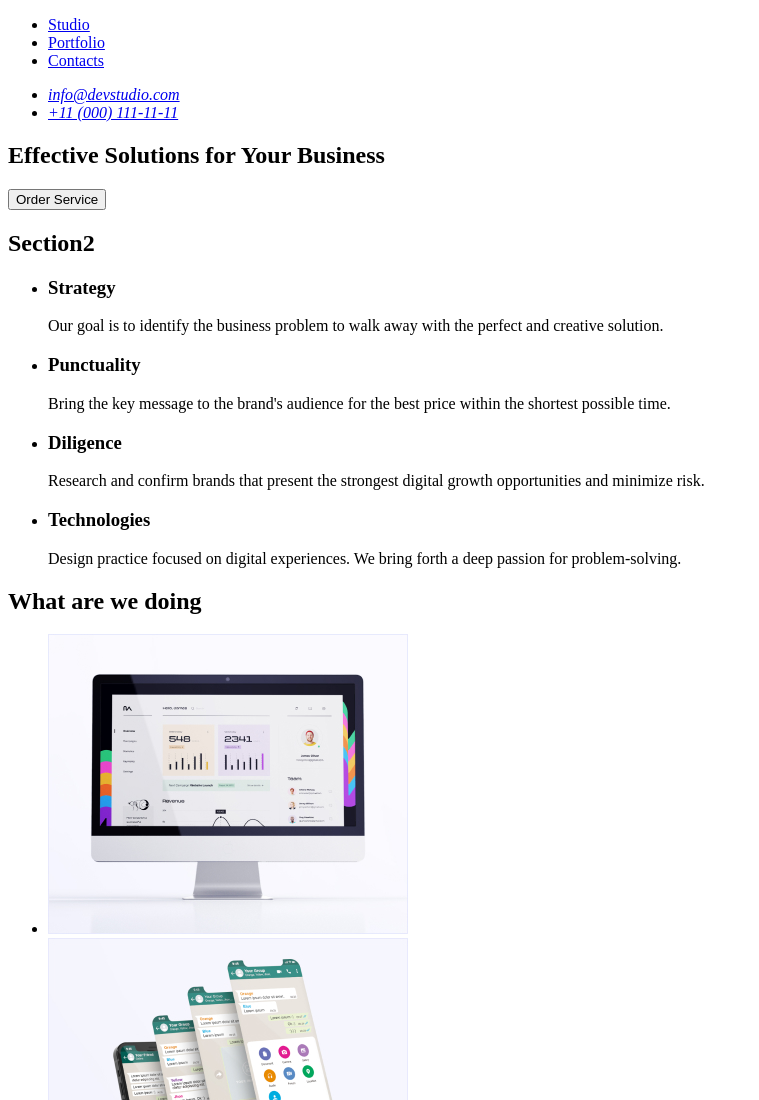
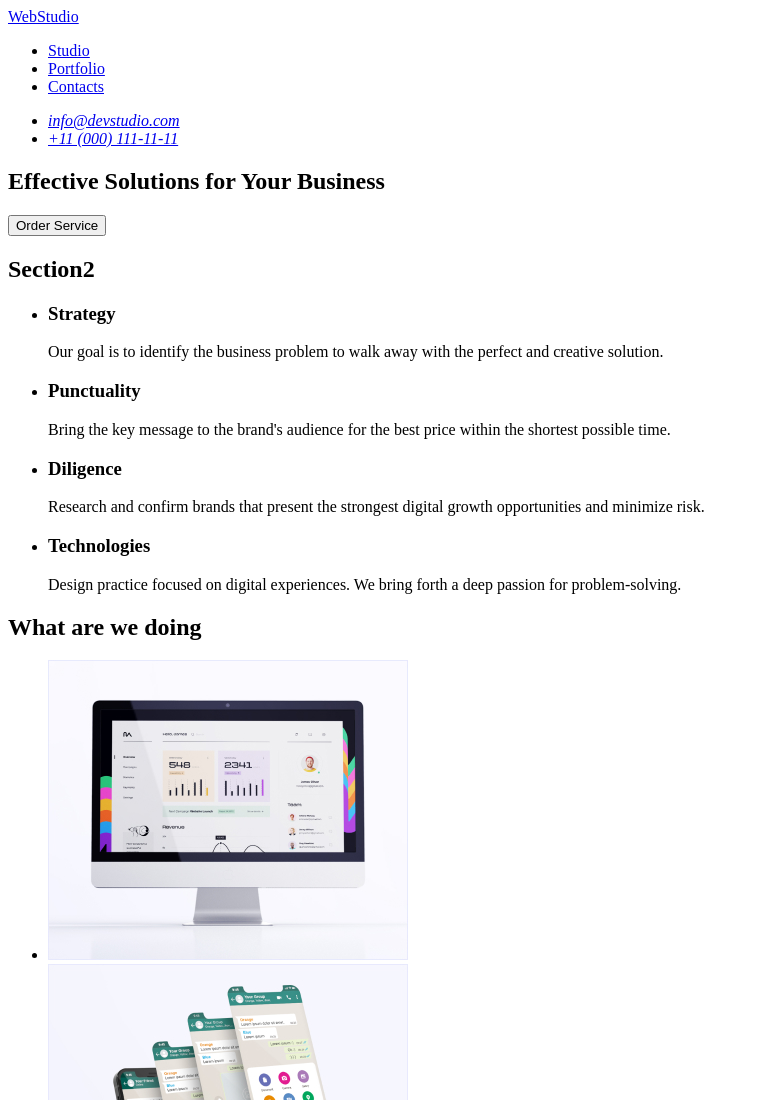
Before and after one commit to karolinawojcik0/goit-markup-hw-01, a plain HTML site: page index.html in a window 1280 px wide. Shown: the top 1100 px of the page, without its empty margins (0-759 px from the left). Drawn offline with Linux system fonts and the light colour scheme.

Commit message:
Update index.html

```diff
--- a/index.html
+++ b/index.html
@@ -8,7 +8,7 @@
   <body>
     <header>
       <nav>
-        <a href="./index.html"</a>
+        <a href="./index.html">WebStudio</a>
         <ul>
           <li><a href="#">Studio</a></li>
           <li><a href="#">Portfolio</a></li>
@@ -141,7 +141,7 @@
       </section>
     </main>
     <footer>
-      <a href="#">WebStudio</a>
+      <a href="./index.html">WebStudio</a>
       <p>
         Increase the flow of customers and sales for your business with digital
         marketing & growth solutions.
```
